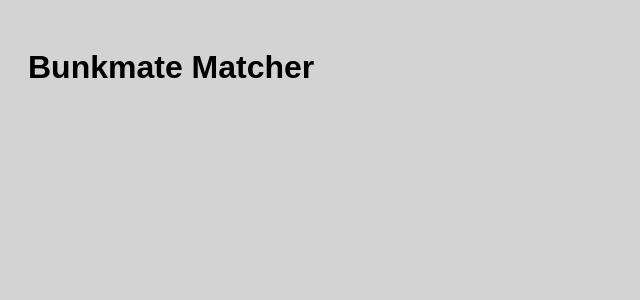
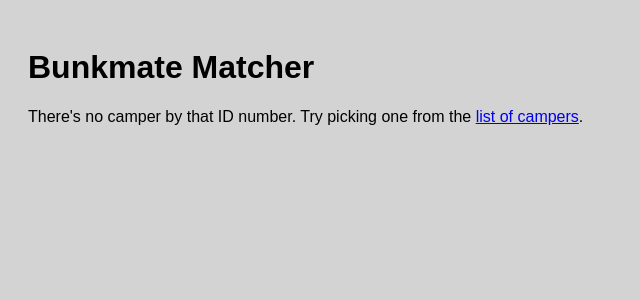
Before and after one commit to terichadbourne/bunkmate-matcher, an Angular app in the folder client/: page /camper/1 in a window 1280 px wide. Shown: the top 300 px of the page, without its empty margins (0-640 px from the left). Built offline with nearby package versions, Linux system fonts and the light colour scheme; no server answers.

Commit message:
added error message for unknown camper id

```diff
--- a/client/src/app/camper-detail/camper-detail.component.html
+++ b/client/src/app/camper-detail/camper-detail.component.html
@@ -1,6 +1,11 @@
 <!-- Teri Chadbourne
 CSCI E-31, Spring 2018
 Assignment 7 -->
+
+
+<div *ngIf='!camper'>
+	<p>There's no camper by that ID number. Try picking one from the <a routerLink="/campers">list of campers</a>.
+</div>
 
 <div *ngIf="camper">
 <!-- 	this section displays if not in editing mode -->
```
Also changed, not shown: 3 other files (tests, documents, lock files or other folders).
